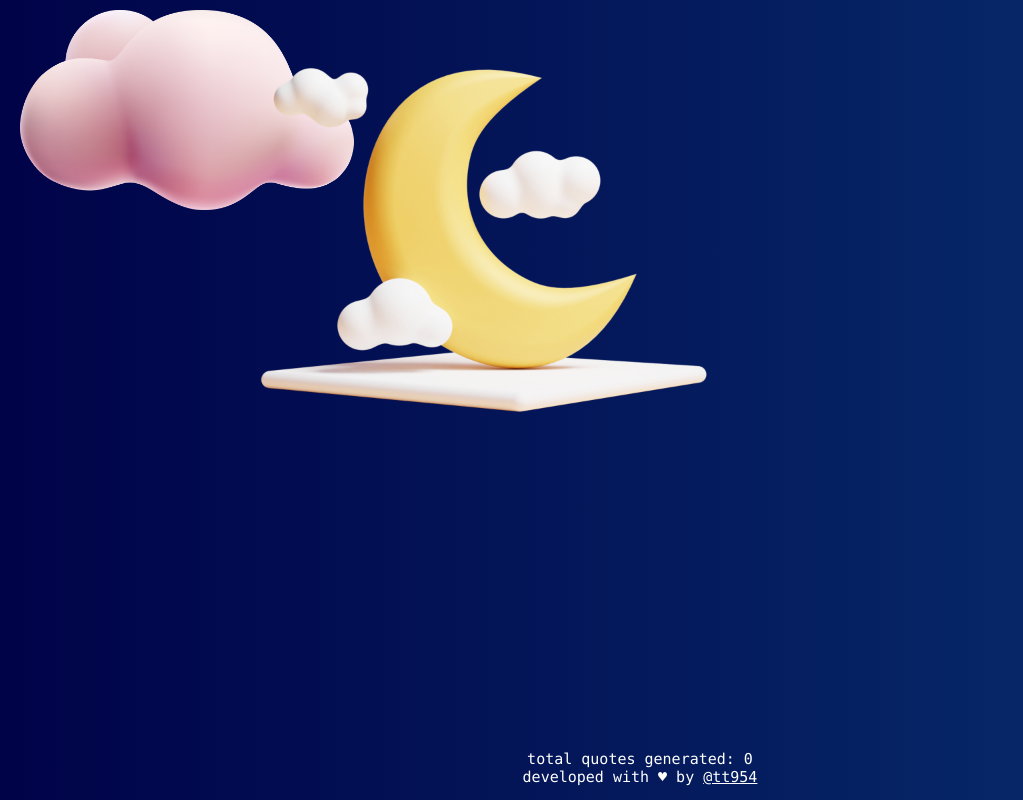
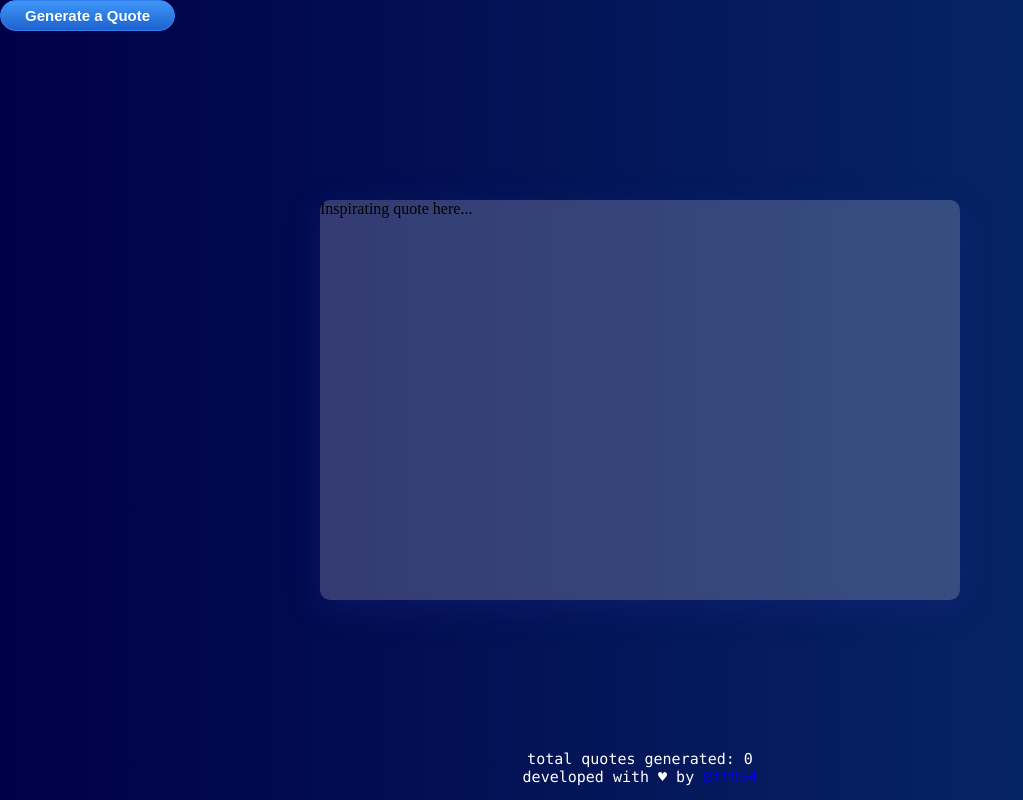
Before and after one commit to tt954/code-generator, a Next.js app: page / in a window 1280 px wide. Shown: the whole page, without its empty margins (0-1023 px from the left). Built offline with nearby package versions, Linux system fonts and the light colour scheme.

Commit message:
remove styled-components and add css modules

```diff
--- a/app/components/Background.tsx
+++ /dev/null
@@ -1,20 +0,0 @@
-import styled from "styled-components";
-
-export const GradientBackground = styled.div`
-  animation: gradient 6s ease infinite;
-  background: linear-gradient(to right, #000046, #1cb5e0);
-  background-size: 400% 400%;
-  height: 100vh;
-  width: 100vw;
-  @keyframes gradient {
-    0% {
-      background-position: 0% 50%;
-    }
-    50% {
-      background-position: 100% 50%;
-    }
-    100% {
-      background-position: 0% 50%;
-    }
-  }
-`;
--- a/app/components/Footer.tsx
+++ /dev/null
@@ -1,18 +0,0 @@
-import styled from "styled-components";
-import Link from "next/link";
-
-export const Footer = styled.div`
-  height: 50px;
-  width: 100%;
-  position: absolute;
-  text-align: center;
-  font-family: Consolas, monaco, monospace;
-  font-size: 15px;
-  bottom: 0;
-  color: #fff;
-  z-index: 9999;
-`;
-
-export const FooterLink = styled(Link)`
-  color: #fff;
-`;
--- a/app/components/Image.tsx
+++ /dev/null
@@ -1,16 +0,0 @@
-import styled from "styled-components";
-import Image from "next/image";
-
-export const RelativeBackgroundImage = styled(Image)`
-  position: relative;
-  z-index: 1;
-  margin-left: 20px;
-  margin-top: 10px;
-`;
-
-export const FixedBackgroundImage = styled(Image)`
-  position: fixed;
-  z-index: 1;
-  margin-left: -120px;
-  margin-top: -10px;
-`;
--- a/app/page.tsx
+++ b/app/page.tsx
@@ -1,49 +1,50 @@
 "use client";
 
 import { useState } from "react";
+import classnames from "classnames";
 
-import { GradientBackground } from "./components/Background";
-import {
-  FixedBackgroundImage,
-  RelativeBackgroundImage,
-} from "./components/Image";
-import { Footer, FooterLink } from "./components/Footer";
+// import Cloud from "./assets/cloud.png";
+// import Moon from "./assets/moon.png";
 
-import Cloud from "./assets/cloud.png";
-import Moon from "./assets/moon.png";
+import styles from "./styles/page.module.css";
 
 export default function Home() {
-  const [numQuotes, setNumQuotes] = useState<Number | null>(0);
+  const [numQuotes, setNumQuotes] = useState<Number>(0);
+  const [showOverlay, setShowOverlay] = useState<Boolean>(false);
 
   return (
     <main>
-      <GradientBackground>
-        <RelativeBackgroundImage
-          src={Cloud}
-          alt="cloud from vecteezy"
-          height="200"
-        />
-        <FixedBackgroundImage
-          src={Moon}
-          alt="moon from vecteezy"
-          height="500"
-        />
+      {/* Quote Generator */}
+      <div>
+        <button
+          className={styles.primaryButton}
+          onClick={() => setShowOverlay(!showOverlay)}
+        >
+          Generate a Quote
+        </button>
+      </div>
 
-        <Footer>
-          <>
+      {/* Quote Modal Pop-Up */}
+      <div
+        className={classnames(styles.glassmorph, {
+          [styles.hidden]: !showOverlay,
+        })}
+      >
+        Inspirating quote here...
+      </div>
+
+      <div className={styles.footer}>
         total quotes generated: {numQuotes}
         <br />
         developed with ♥ by{" "}
-            <FooterLink
+        <a
           href="https://github.com/tt954"
           target="_blank"
           rel="noopener noreferrer"
         >
           @tt954
-            </FooterLink>
-          </>
-        </Footer>
-      </GradientBackground>
+        </a>
+      </div>
     </main>
   );
 }
--- a/app/styles/globals.css
+++ b/app/styles/globals.css
@@ -6,3 +6,22 @@
   padding: 0;
   margin: 0;
 }
+
+main {
+  /* animation: gradient 6s ease infinite; */
+  background: linear-gradient(to right, #000046, #1cb5e0);
+  background-size: 400% 400%;
+  height: 100vh;
+  width: 100vw;
+  /* @keyframes gradient {
+    0% {
+      background-position: 0% 50%;
+    }
+    50% {
+      background-position: 100% 50%;
+    }
+    100% {
+      background-position: 0% 50%;
+    }
+  } */
+}
--- /dev/null
+++ b/app/styles/page.module.css
@@ -0,0 +1,57 @@
+/* hype.4.academy/tools/glassmorphism-generator */
+.glassmorph {
+  background: rgba(255, 255, 255, 0.2);
+  box-shadow: 0 8px 32px 0 rgba(31, 38, 135, 0.37);
+  backdrop-filter: blur(4px);
+  -webkit-backdrop-filter: blur(4px);
+  border-radius: 10px;
+  height: 50vh;
+  left: 50%;
+  min-height: 350px;
+  min-width: 350px;
+  position: absolute;
+  top: 50%;
+  transform: translate(-50%, -50%);
+  width: 50vw;
+}
+
+.hidden {
+  display: hidden;
+}
+
+.primaryButton {
+  background:linear-gradient(to bottom, #3d94f6 5%, #1e62d0 100%);
+	background-color:#3d94f6;
+	border-radius:25px;
+	border:1px solid #337fed;
+	box-shadow:inset 0px 0px 0px 0px #97c4fe;
+	display:inline-block;
+	cursor:pointer;
+	color:#ffffff;
+	font-family:Arial;
+	font-size:15px;
+	font-weight:bold;
+	padding:6px 24px;
+	text-decoration:none;
+	text-shadow:0px 1px 0px #1570cd;
+}
+.primaryButton:hover {
+	background:linear-gradient(to bottom, #1e62d0 5%, #3d94f6 100%);
+	background-color:#1e62d0;
+}
+.primaryButton:active {
+	position:relative;
+	top:1px;
+}
+
+.footer {
+  height: 50px;
+  width: 100%;
+  position: absolute;
+  text-align: center;
+  font-family: Consolas, monaco, monospace;
+  font-size: 15px;
+  bottom: 0;
+  color: #fff;
+  z-index: 9999;
+}
--- a/package.json
+++ b/package.json
@@ -9,9 +9,13 @@
     "lint": "next lint"
   },
   "dependencies": {
+    "@emotion/react": "^11.11.1",
+    "@emotion/styled": "^11.11.0",
+    "@mui/material": "^5.14.2",
     "@types/node": "20.4.2",
     "@types/react": "18.2.15",
     "@types/react-dom": "18.2.7",
+    "classnames": "^2.3.2",
     "eslint": "8.45.0",
     "eslint-config-next": "13.4.10",
     "next": "13.4.10",
```
Also changed, not shown: 1 other file (tests, documents, lock files or other folders). Lines whose indentation alone changed are shown as unchanged.
